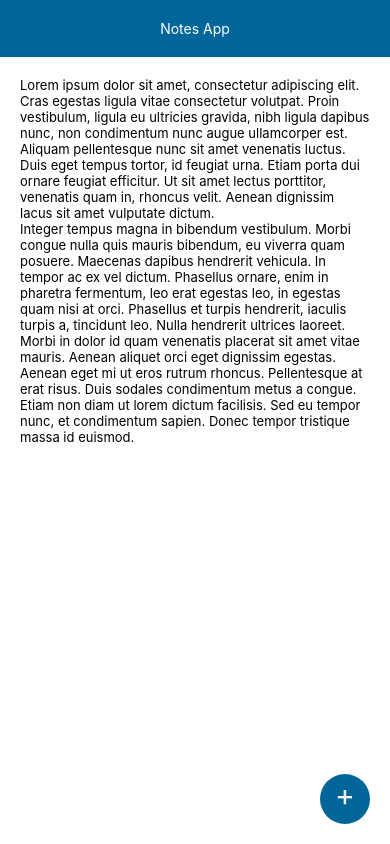
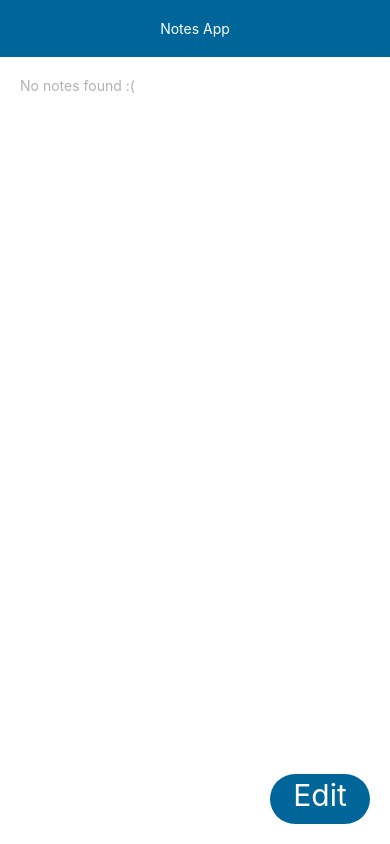
Before and after one commit to jonataspeixoto/notes-app-learning, a React Native app: screen / in a window 390 px wide. Built offline with nearby package versions, Linux system fonts and the light colour scheme.

Commit message:
App anotações 3/4

```diff
--- a/App.js
+++ b/App.js
@@ -4,8 +4,7 @@ import { StyleSheet, Text, View, TouchableOpacity, TextInput } from 'react-nativ
 
 export default function App() {
   const [state, setState] = useState('reading')
-  const [note, setNote] = useState('Lorem ipsum dolor sit amet, consectetur adipiscing elit. Cras egestas ligula vitae consectetur volutpat. Proin vestibulum, ligula eu ultricies gravida, nibh ligula dapibus nunc, non condimentum nunc augue ullamcorper est. Aliquam pellentesque nunc sit amet venenatis luctus. Duis eget tempus tortor, id feugiat urna. Etiam porta dui ornare feugiat efficitur. Ut sit amet lectus porttitor, venenatis quam in, rhoncus velit. Aenean dignissim lacus sit amet vulputate dictum.\nInteger tempus magna in bibendum vestibulum. Morbi congue nulla quis mauris bibendum, eu viverra quam posuere. Maecenas dapibus hendrerit vehicula. In tempor ac ex vel dictum. Phasellus ornare, enim in pharetra fermentum, leo erat egestas leo, in egestas quam nisi at orci. Phasellus et turpis hendrerit, iaculis turpis a, tincidunt leo. Nulla hendrerit ultrices laoreet. Morbi in dolor id quam venenatis placerat sit amet vitae mauris. Aenean aliquet orci eget dignissim egestas. Aenean eget mi ut eros rutrum rhoncus. Pellentesque at erat risus. Duis sodales condimentum metus a congue. Etiam non diam ut lorem dictum facilisis. Sed eu tempor nunc, et condimentum sapien. Donec tempor tristique massa id euismod.')
-
+  const [note, setNote] = useState('')
 
   if(state == 'reading'){
     return (
@@ -14,11 +13,18 @@ export default function App() {
         <View style={styles.header}>
           <Text style={{textAlign:'center', color:'white'}}>Notes App</Text>
         </View>
-        <View style={{padding: 20}}>
-          <Text style={styles.note}>{note}</Text>
-        </View>
-        <TouchableOpacity onPress={() => setState('updating')} style={styles.btnNote}>
-          <Text style={styles.btnNoteText}>+</Text>
+        {
+          (note != '') ?
+          <View style={{padding: 20}}>
+            <Text style={styles.note}>{note}</Text>
+          </View>
+          :
+          <View style={{padding: 20}}>
+            <Text style={{opacity:0.3}}>No notes found :(</Text>
+          </View>
+        }
+        <TouchableOpacity onPress={() => setState('updating')} style={styles.btnSave}>
+          <Text style={styles.btnNoteText}>Edit</Text>
         </TouchableOpacity>
       </View>
     );
@@ -29,7 +35,7 @@ export default function App() {
         <View style={styles.header}>
           <Text style={{textAlign:'center', color:'white'}}>Notes App</Text>
         </View>
-        <TextInput style={{textAlignVertical:'top', padding:20, height:300}} onChangeText={(text) => setNote(text)} multiline={true} numberOfLines={5} value={note}></TextInput>
+        <TextInput style={{textAlign:'justify', fontSize:13, textAlignVertical:'top', padding:20, height:300}} onChangeText={(text) => setNote(text)} multiline={true} numberOfLines={5} value={note}></TextInput>
         <TouchableOpacity onPress={() => setState('reading')} style={styles.btnSave}>
           <Text style={styles.btnNoteText}>Save</Text>
         </TouchableOpacity>
@@ -54,7 +60,8 @@ const styles = StyleSheet.create({
     width: 50,
     height: 50,
     backgroundColor: '#069',
-    borderRadius: 25
+    borderRadius: 25,
+    textAlign:'justify'
   },
   btnNoteText:{
     color: 'white',
```
